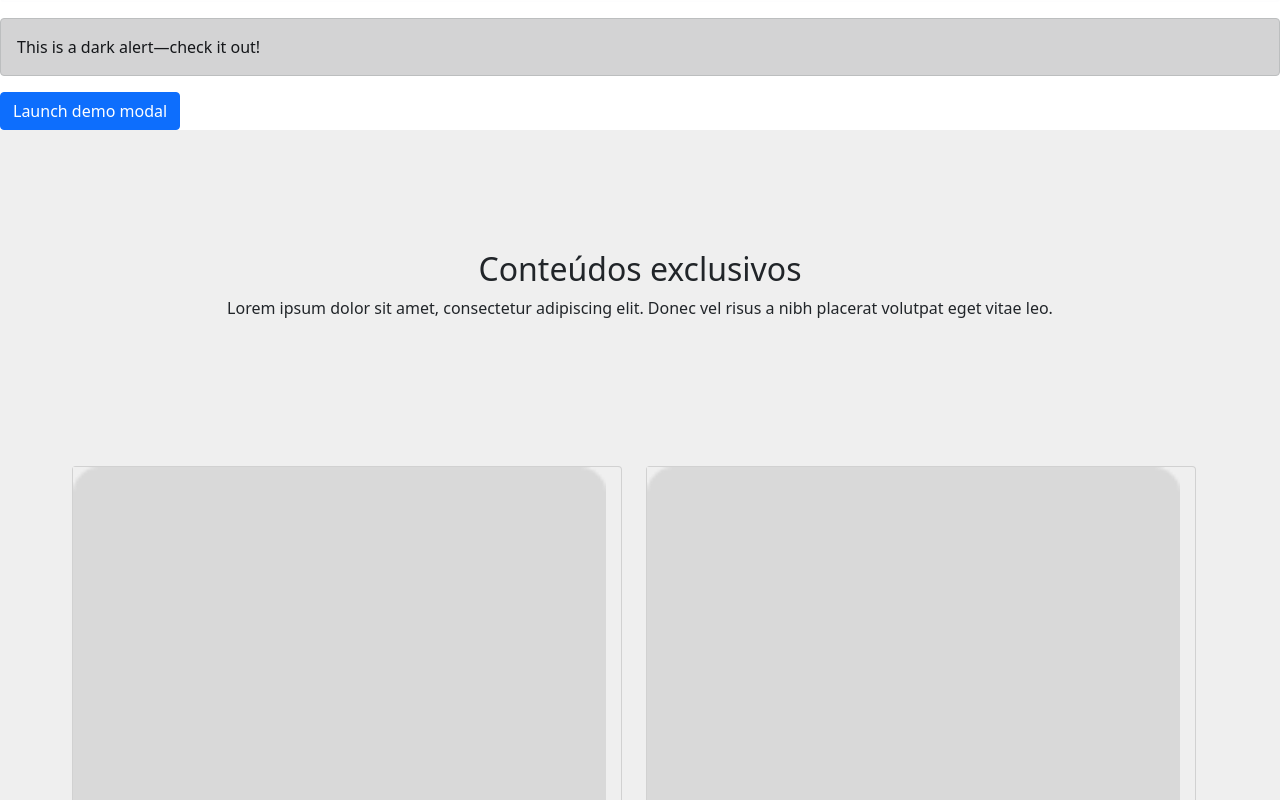
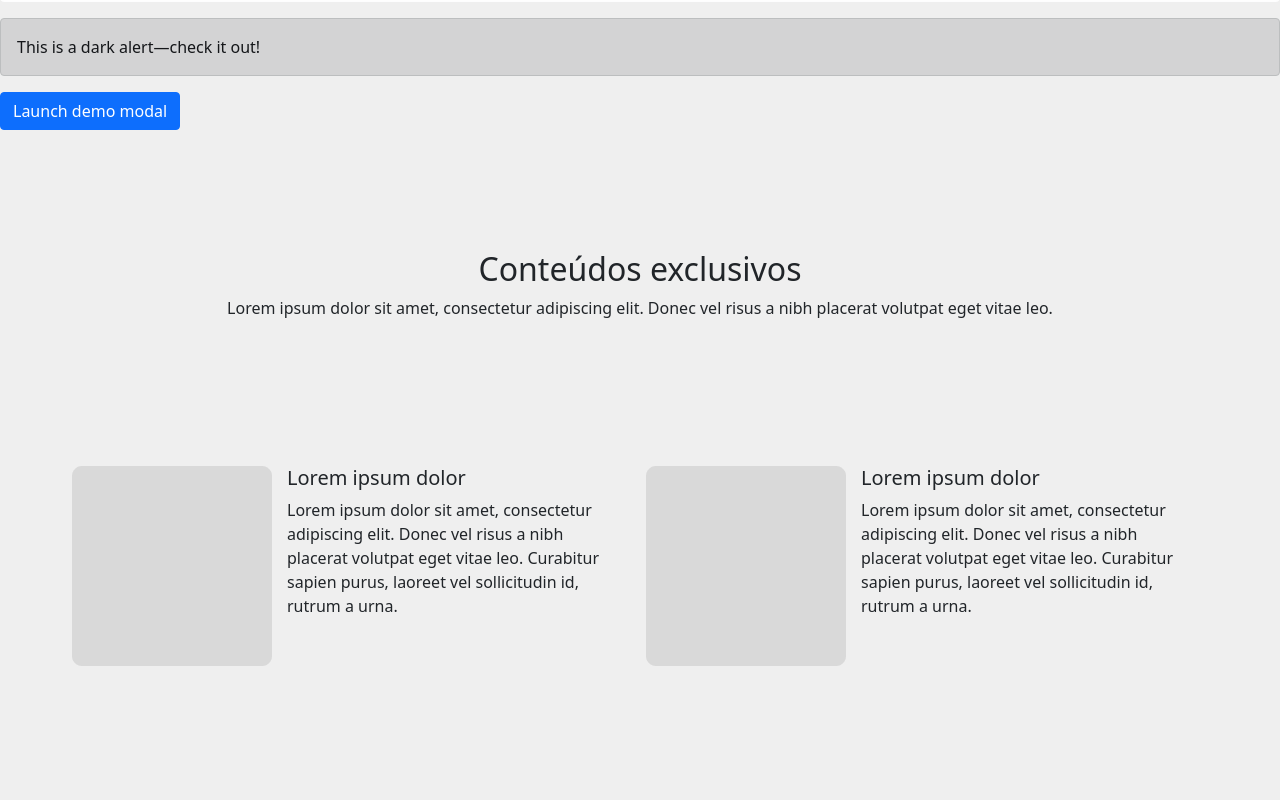
Before and after one commit to FelixMembrive/desafio-final-gama-academy-gr2, a React (Vite) app: page / in a window 1280 px wide. Shown: the part 640-1440 px from the top of the page. Built offline with nearby package versions, Linux system fonts and the light colour scheme.

Commit message:
changed minicard class names to fix bug; Changed conteudos exclusivos section style from styled components to raw css

```diff
--- a/src/componentes/ConteudosExclusivos/index.tsx
+++ b/src/componentes/ConteudosExclusivos/index.tsx
@@ -1,8 +1,8 @@
 import ScrollContainer from 'react-indiana-drag-scroll'
-import { Row, Col, Container } from "react-bootstrap";
+import { Row, Container } from "react-bootstrap";
 import MiniCard from '../MiniCard';
-import { StyledContainer } from "./styles"
-import DefaultMiniCardImage from "../../assets/imagens/DefaultMiniCardImage.png"
+import DefaultMiniCardImage from "../../assets/imagens/DefaultMiniCardImage.png";
+import './styles.css'
 
 interface IConteudosExclusivos {
     title: string,
@@ -11,7 +11,6 @@ interface IConteudosExclusivos {
 
 export default function ConteudosExclusivos(props:IConteudosExclusivos) {
   return (
-    <StyledContainer>
       <Container fluid>
         <div className="content">
           <h2>{props.title}</h2>
@@ -29,6 +28,5 @@ export default function ConteudosExclusivos(props:IConteudosExclusivos) {
         </ScrollContainer>
         </div>
       </Container>
-    </StyledContainer>
   );
 }
--- /dev/null
+++ b/src/componentes/ConteudosExclusivos/styles.css
@@ -0,0 +1,16 @@
+* {
+    background-color: #EFEFEF;
+}
+
+.content {
+    padding: 120px 60px;
+    height: 100vh;
+}
+
+h2 {
+    text-align: center;
+}
+
+p {
+    text-align: center;
+}
--- a/src/componentes/ConteudosExclusivos/styles.ts
+++ /dev/null
@@ -1,20 +0,0 @@
-import styled from "styled-components";
-
-export const StyledContainer = styled.div`
-    *{
-        background-color: #EFEFEF;
-    }
-
-    .content {
-        padding: 120px 60px;
-        height: 100vh;
-    }
-
-    h2 {
-        text-align: center;
-    }
-
-    p {
-        text-align: center;
-    }
-`
--- a/src/componentes/MiniCard/index.tsx
+++ b/src/componentes/MiniCard/index.tsx
@@ -1,5 +1,4 @@
-import { Col, Row } from "react-bootstrap";
-import Card from "react-bootstrap/Card";
+import { Col } from "react-bootstrap";
 import './styles.css'
 
 interface IMiniCard {
@@ -11,12 +10,12 @@ interface IMiniCard {
 export default function MiniCard(props: IMiniCard) {
   return (
     <Col>
-      <div className="card">
-        <img src={props.imgsrc}/>
-      <div className="card-content">
-        <h5>{props.title}</h5>
-        <p>{props.text}</p>
-      </div>
+      <div className="card-conteudo-exclusivo">
+          <img src={props.imgsrc}/>
+        <div>
+          <h5>{props.title}</h5>
+          <p>{props.text}</p>
+        </div>
       </div>
   </Col>
   );
--- a/src/componentes/MiniCard/styles.css
+++ b/src/componentes/MiniCard/styles.css
@@ -1,16 +1,18 @@
-.card {
+.card-conteudo-exclusivo {
     display: flex;
     flex-direction: row;
     border: none;
     width: 550px;
     margin-top: 130px;
+
 }
 
-.card img {
+.card-conteudo-exclusivo img {
     margin-right: 15px;
+
 }
 
-.card-content p {
+.card-conteudo-exclusivo p {
     text-align: left;
     padding-right: 10px;
 }
```
